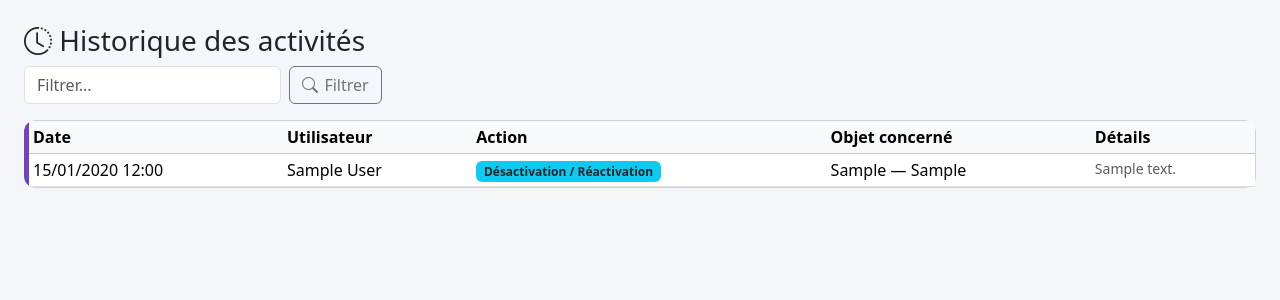
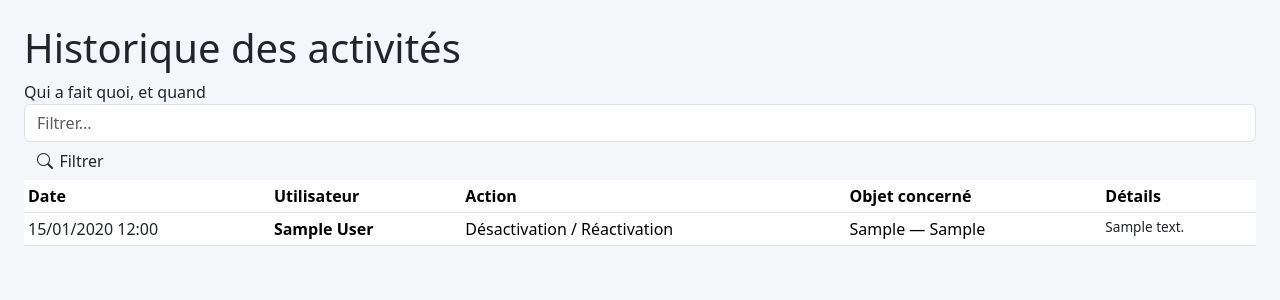
Before and after one commit to monamijer/django-academic, a Django app: page /comptes/historique/ in a window 1280 px wide. Shown: the part 56-356 px from the top of the page. Run offline with Django 5.2, Linux system fonts and the light colour scheme; a user stored in the database is signed in; tables that the repository leaves empty hold one stand-in row (values such as "Sample post"); some libraries are stand-ins or nearby versions.

Commit message:
feat: update comptes/templates/comptes/historique.html

```diff
--- a/comptes/templates/comptes/historique.html
+++ b/comptes/templates/comptes/historique.html
@@ -1,28 +1,26 @@
 {% extends "base.html" %}
 {% block titre %}Historique des activités{% endblock %}
 {% block contenu %}
-<h3><i class="bi bi-clock-history"></i> Historique des activités</h3>
-<form method="get" class="row g-2 mb-3 no-print">
-  <div class="col-auto"><input type="text" name="q" value="{{ request.GET.q }}" class="form-control" placeholder="Filtrer..."></div>
-  <div class="col-auto"><button class="btn btn-outline-secondary btn-icon"><i class="bi bi-search"></i> Filtrer</button></div>
+<div class="page-head"><div><h1>Historique des activités</h1><div class="subtitle">Qui a fait quoi, et quand</div></div></div>
+<form method="get" class="filter-bar no-print">
+  <input type="text" name="q" value="{{ request.GET.q }}" class="form-control" placeholder="Filtrer...">
+  <button class="btn btn-outline-brand btn-icon"><i class="bi bi-search"></i> Filtrer</button>
 </form>
-<div class="card section-utilisateurs">
-  <div class="table-responsive">
-    <table class="table table-sm table-hover mb-0">
-      <thead class="table-light"><tr><th>Date</th><th>Utilisateur</th><th>Action</th><th>Objet concerné</th><th>Détails</th></tr></thead>
+<div class="panel table-panel">
+  <table class="table table-sm mb-0">
+    <thead><tr><th>Date</th><th>Utilisateur</th><th>Action</th><th>Objet concerné</th><th>Détails</th></tr></thead>
     <tbody>
       {% for a in activites %}
       <tr>
-          <td>{{ a.horodatage|date:"d/m/Y H:i" }}</td>
-          <td>{{ a.utilisateur|default:"—" }}</td>
-          <td><span class="badge bg-info text-dark">{{ a.get_action_display }}</span></td>
+        <td style="color:var(--muted);">{{ a.horodatage|date:"d/m/Y H:i" }}</td>
+        <td style="font-weight:600;">{{ a.utilisateur|default:"—" }}</td>
+        <td><span class="tag tag-muted">{{ a.get_action_display }}</span></td>
         <td>{{ a.type_objet }} {% if a.objet_repr %}— {{ a.objet_repr }}{% endif %}</td>
-          <td class="text-muted small">{{ a.details }}</td>
+        <td style="color:var(--muted); font-size:.85rem;">{{ a.details }}</td>
       </tr>
-        {% empty %}<tr><td colspan="5" class="text-center text-muted py-4">Aucune activité enregistrée.</td></tr>{% endfor %}
+      {% empty %}<tr><td colspan="5" class="text-center" style="color:var(--muted); padding:2rem;">Aucune activité enregistrée.</td></tr>{% endfor %}
     </tbody>
   </table>
 </div>
-</div>
 {% include "pagination.html" with page_obj=page_obj %}
 {% endblock %}
```
Lines whose indentation alone changed are shown as unchanged.
